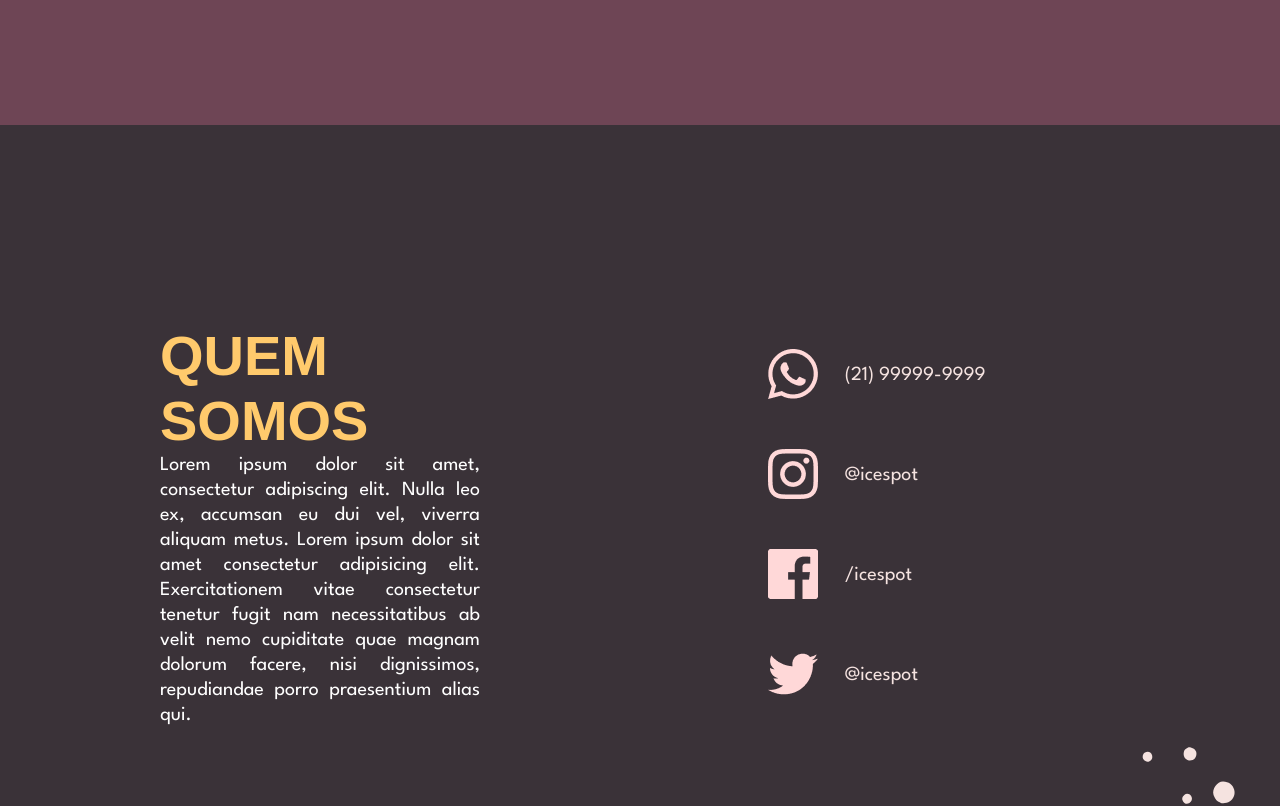
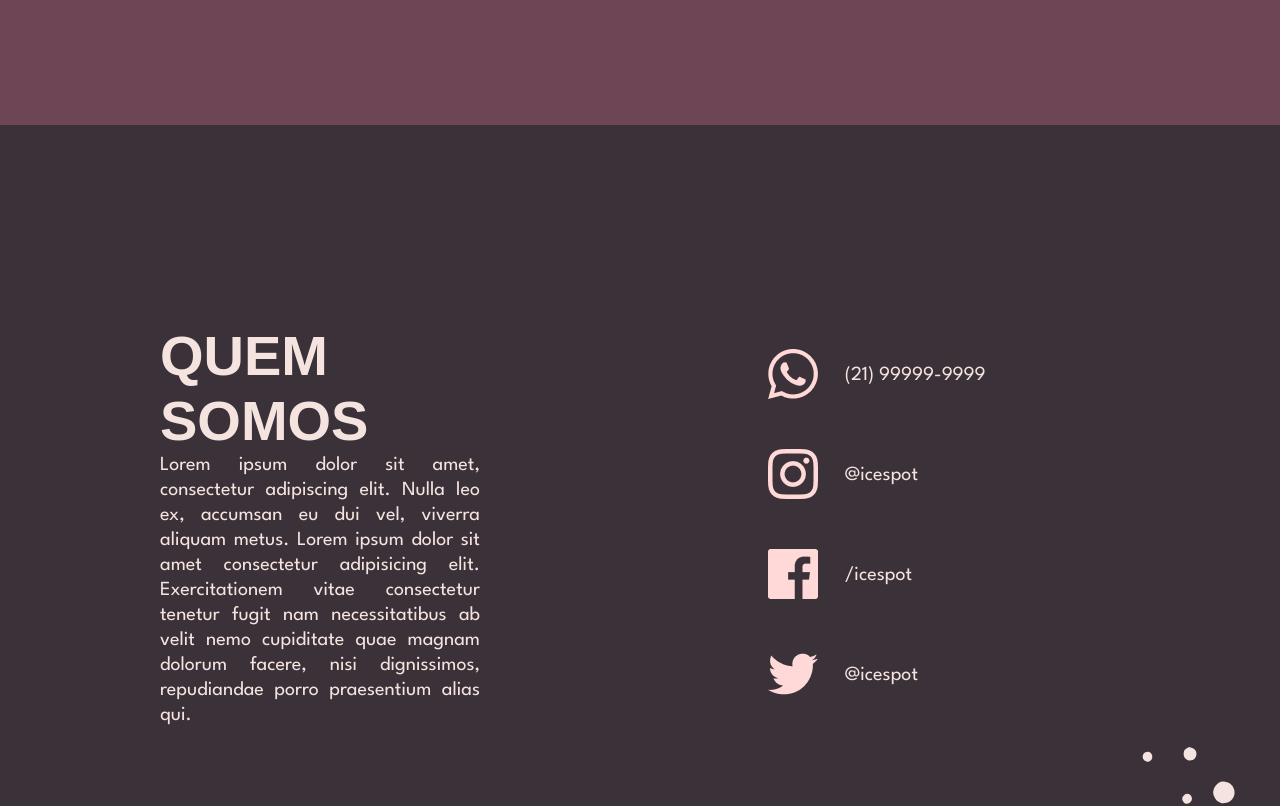
Before and after one commit to danideoliveira/acaiteria-regiao, a React (Vite) app: page / in a window 1280 px wide. Shown: the part 2320-3126 px from the top of the page. Built offline with nearby package versions, Linux system fonts and the light colour scheme; a web font is replaced by a local one.

Commit message:
Add about components

```diff
--- a/src/components/about/About.jsx
+++ b/src/components/about/About.jsx
@@ -1,6 +1,8 @@
 import './About.scss';
 import Contacts from '../contacts/Contacts';
 import images from '../images/Images';
+import { Container, DivLeft, DivRight } from './styled';
+import { Title, Description } from '../location/styled';
 
 const contactsList = [
     { image: images.logoWhatsapp, alt: "Logo do Whatsapp", text: "(21) 99999-9999", link: "#"},
@@ -11,25 +13,26 @@ const contactsList = [
 
 export default function About() {
     return(
-        <section id="about" className="container-about bg-dark-purple">
-            <div className="about-primary-div">
-                <div className="about-title-div">
-                    <h2 className="about-title title fs-medium2 txt-cream ">QUEM SOMOS</h2>
-                    <p className="text fs-small txt-white">
+        <Container id="about">
+            <DivLeft>
+                <div>
+                    <Title>QUEM SOMOS</Title>
+                    <Description>
                         Lorem ipsum dolor sit amet, consectetur adipiscing elit.
                         Nulla leo ex, accumsan eu dui vel, viverra aliquam metus.
                         Lorem ipsum dolor sit amet consectetur adipisicing elit.
                         Exercitationem vitae consectetur tenetur fugit nam necessitatibus
                         ab velit nemo cupiditate quae magnam dolorum facere, nisi dignissimos,
                         repudiandae porro praesentium alias qui.
-                    </p>
+                    </Description>
                 </div>
-            </div>
+            </DivLeft>
 
-            <div className="contacts-div">
+            <DivRight>
                 {
                     contactsList.map(item => (
                         <Contacts
+                            key={item.text}
                             image={item.image}
                             alt={item.alt}
                             text={item.text}
@@ -37,8 +40,8 @@ export default function About() {
                         />
                     ))
                 }
-            </div>
+            </DivRight>
 
-        </section>
+        </Container>
     )
 }
```
